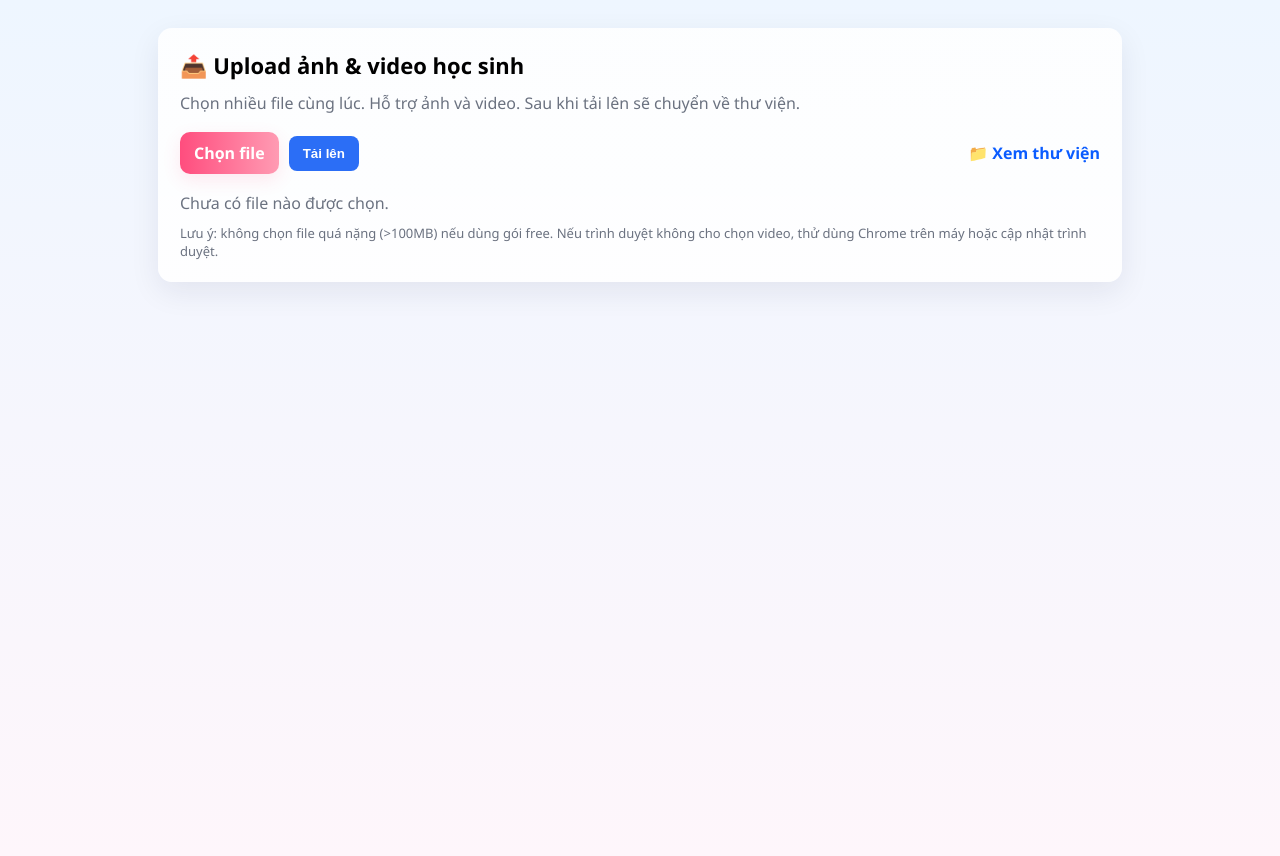
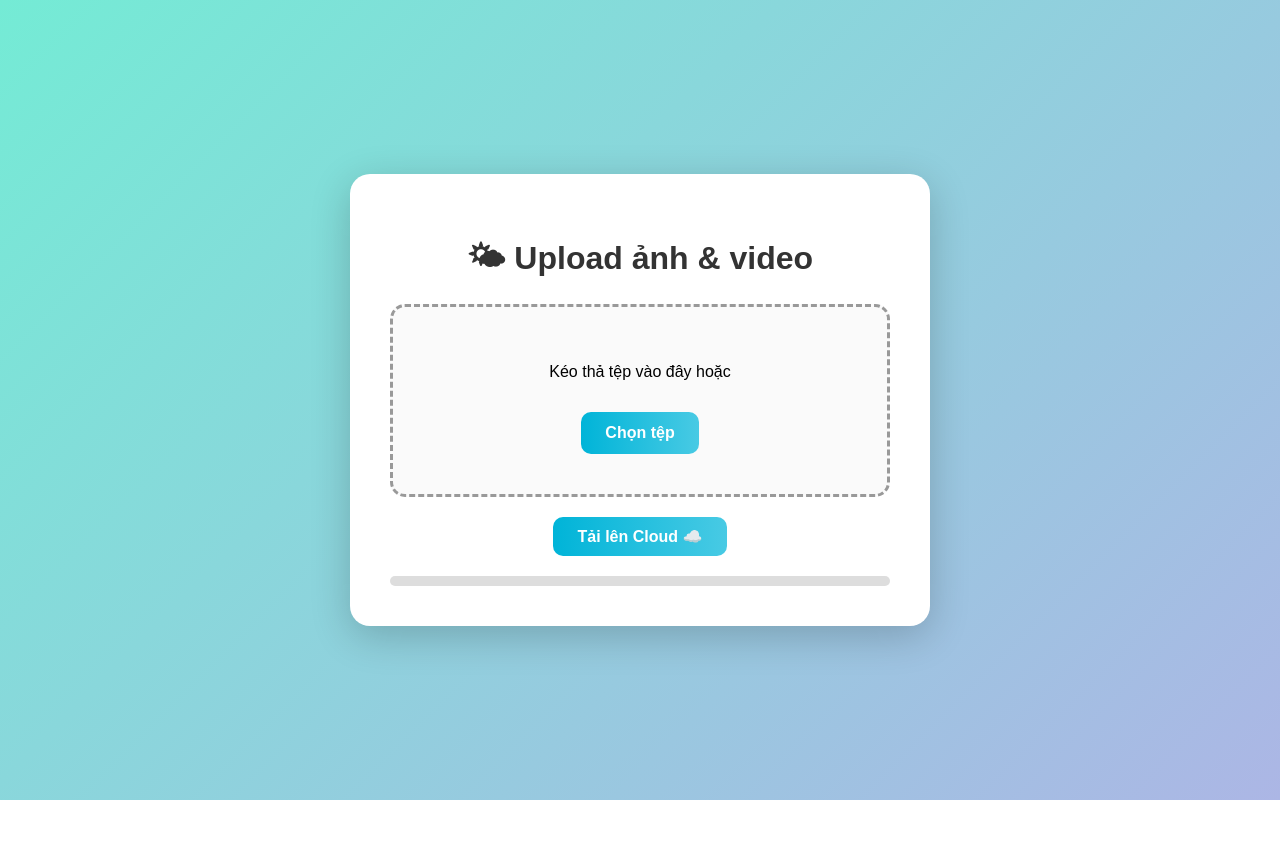
Before and after one commit to billhaha1947/flask-update, a Flask app: page / in a window 1280 px wide. After the commit the page ends 800 px from the top, so only its background shows below. Run offline with Flask 3, Linux system fonts and the light colour scheme.

Commit message:
Update index.html

```diff
--- a/templates/index.html
+++ b/templates/index.html
@@ -1,270 +1,139 @@
 <!DOCTYPE html>
 <html lang="vi">
 <head>
-<meta charset="utf-8" />
-<meta name="viewport" content="width=device-width,initial-scale=1" />
-<title>📤 Upload ảnh & video</title>
+  <meta charset="UTF-8">
+  <meta name="viewport" content="width=device-width,initial-scale=1">
+  <title>🌤 Cloud Upload</title>
   <style>
-  :root {
-    --accent: #ff4d7e;
-    --accent-2: #6ea8fe;
-    --bg: #f3f7ff;
-    --card: #fff;
-    --muted: #6b7280;
+    body {
+      margin: 0;
+      font-family: "Poppins", sans-serif;
+      background: linear-gradient(135deg, #74ebd5, #ACB6E5);
+      min-height: 100vh;
+      display: flex;
+      justify-content: center;
+      align-items: center;
     }
-  body {
-    margin:0;
-    font-family: "Segoe UI", Roboto, Arial;
-    background: linear-gradient(180deg,#eef6ff 0%, #fef6fb 100%);
-    min-height:100vh;
-    display:flex;
-    align-items:flex-start;
-    justify-content:center;
-    padding:28px 12px;
-  }
-  .wrap {
-    width:100%;
-    max-width:920px;
-    background: linear-gradient(180deg, rgba(255,255,255,0.85), rgba(255,255,255,0.9));
-    box-shadow: 0 10px 30px rgba(20,30,60,0.08);
-    border-radius:14px;
-    padding:22px;
+    .container {
+      background: white;
+      border-radius: 20px;
+      padding: 40px;
+      box-shadow: 0 10px 40px rgba(0,0,0,0.2);
+      width: 90%;
+      max-width: 500px;
+      text-align: center;
     }
     h1 {
-    margin:0 0 12px 0;
-    font-size:22px;
-    display:flex; gap:10px; align-items:center;
+      color: #333;
+      margin-bottom: 15px;
     }
-  p.lead { margin: 6px 0 18px; color:var(--muted); }
-
-  .controls {
-    display:flex;
-    gap:10px;
-    flex-wrap:wrap;
-    align-items:center;
-    margin-bottom:16px;
+    .upload-box {
+      border: 3px dashed #999;
+      border-radius: 15px;
+      padding: 40px;
+      background: #fafafa;
+      transition: all 0.3s ease;
     }
-
-  .file-btn {
-    display:inline-block;
-    background: linear-gradient(90deg,var(--accent), #ff9bb3);
-    color:white;
-    padding:10px 14px;
-    border-radius:10px;
-    cursor:pointer;
-    box-shadow: 0 6px 18px rgba(255,77,126,0.12);
-    font-weight:600;
-    text-decoration:none;
+    .upload-box.dragover {
+      border-color: #00b4d8;
+      background: #e0f7fa;
     }
-  .file-list {
-    display:flex;
-    gap:10px;
-    flex-wrap:wrap;
-    align-items:center;
+    input[type=file] {
+      display: none;
     }
-
-  .btn {
-    background:#2b6ef6;
-    color:white;
-    padding:10px 14px;
-    border-radius:8px;
-    border:none;
-    cursor:pointer;
-    font-weight:600;
+    label {
+      background: linear-gradient(90deg, #00b4d8, #48cae4);
+      color: white;
+      padding: 12px 24px;
+      border-radius: 10px;
+      cursor: pointer;
+      font-weight: bold;
+      display: inline-block;
+      margin-top: 15px;
     }
-
-  input[type="file"] { display:none; }
-
-  .preview-grid {
-    display:grid;
-    grid-template-columns: repeat(auto-fill,minmax(150px,1fr));
-    gap:12px;
-    margin-top:18px;
+    button {
+      background: linear-gradient(90deg, #00b4d8, #48cae4);
+      color: white;
+      padding: 10px 25px;
+      border: none;
+      border-radius: 10px;
+      font-size: 16px;
+      font-weight: bold;
+      cursor: pointer;
+      margin-top: 20px;
+      transition: 0.3s;
     }
-
-  .preview {
-    background:var(--card);
-    border-radius:12px;
-    padding:8px;
-    box-shadow:0 6px 14px rgba(20,30,60,0.04);
-    display:flex;
-    flex-direction:column;
-    gap:8px;
-    align-items:center;
+    button:hover {
+      transform: scale(1.05);
     }
-
-  .thumb {
-    width:100%;
-    height:110px;
-    border-radius:8px;
-    background:#f0f4ff;
-    display:flex;
-    align-items:center;
-    justify-content:center;
-    overflow:hidden;
+    .progress {
+      width: 100%;
+      background: #ddd;
+      height: 10px;
+      border-radius: 6px;
+      margin-top: 20px;
+      overflow: hidden;
     }
-
-  .thumb img, .thumb video {
-    width:100%;
-    height:100%;
-    object-fit:cover;
-  }
-
-  .meta {
-    width:100%;
-    display:flex;
-    justify-content:space-between;
-    align-items:center;
-    gap:8px;
-    font-size:13px;
-    color:var(--muted);
-  }
-
-  .progress {
-    width:100%;
-    height:8px;
-    background:#eee;
-    border-radius:6px;
-    overflow:hidden;
-  }
-  .bar {
-    height:100%;
-    width:0%;
-    background: linear-gradient(90deg,var(--accent-2),var(--accent));
-    transition: width .25s linear;
-  }
-
-  .note { color:var(--muted); font-size:13px; margin-top:10px; }
-
-  .nav {
-    display:flex; justify-content:flex-end; gap:8px; margin-top:12px;
-  }
-
-  a.link {
-    text-decoration:none; color:#0b5cff; font-weight:600;
+    .progress-bar {
+      height: 100%;
+      width: 0%;
+      background: linear-gradient(90deg, #00b4d8, #48cae4);
+      transition: width 0.4s;
     }
   </style>
 </head>
 <body>
-  <div class="wrap">
-    <h1>📤 Upload ảnh & video học sinh</h1>
-    <p class="lead">Chọn nhiều file cùng lúc. Hỗ trợ ảnh và video. Sau khi tải lên sẽ chuyển về thư viện.</p>
-
-    <div class="controls">
-      <label class="file-btn" id="chooseBtn">Chọn file</label>
-      <input id="fileInput" type="file" name="files[]" multiple accept="image/*,video/*">
-
-      <button class="btn" id="startUpload">Tải lên</button>
-
-      <div style="flex:1"></div>
-
-      <a class="link" href="/gallery">📁 Xem thư viện</a>
+  <div class="container">
+    <h1>🌤 Upload ảnh & video</h1>
+    <form id="uploadForm" enctype="multipart/form-data">
+      <div id="dropZone" class="upload-box">
+        <p>Kéo thả tệp vào đây hoặc</p>
+        <label for="fileInput">Chọn tệp</label>
+        <input type="file" id="fileInput" name="files[]" multiple accept="image/*,video/*">
       </div>
-
-    <div id="preview" class="preview-grid" aria-live="polite"></div>
-
-    <div class="note">Lưu ý: không chọn file quá nặng (>100MB) nếu dùng gói free. Nếu trình duyệt không cho chọn video, thử dùng Chrome trên máy hoặc cập nhật trình duyệt.</div>
+      <button type="submit">Tải lên Cloud ☁️</button>
+      <div class="progress"><div class="progress-bar" id="progressBar"></div></div>
+    </form>
   </div>
 
   <script>
+  const form = document.getElementById('uploadForm');
   const fileInput = document.getElementById('fileInput');
-const chooseBtn = document.getElementById('chooseBtn');
-const preview = document.getElementById('preview');
-const startUpload = document.getElementById('startUpload');
+  const dropZone = document.getElementById('dropZone');
+  const progressBar = document.getElementById('progressBar');
 
-chooseBtn.addEventListener('click', ()=> fileInput.click());
-
-let filesSelected = [];
-
-fileInput.addEventListener('change', (e)=> {
-  filesSelected = Array.from(e.target.files || []);
-  renderPreviews();
+  dropZone.addEventListener('dragover', e => {
+    e.preventDefault();
+    dropZone.classList.add('dragover');
+  });
+  dropZone.addEventListener('dragleave', () => dropZone.classList.remove('dragover'));
+  dropZone.addEventListener('drop', e => {
+    e.preventDefault();
+    dropZone.classList.remove('dragover');
+    fileInput.files = e.dataTransfer.files;
   });
 
-function renderPreviews(){
-  preview.innerHTML = '';
-  if(filesSelected.length === 0){
-    preview.innerHTML = `<div style="grid-column:1/-1;color:var(--muted)">Chưa có file nào được chọn.</div>`;
-    return;
-  }
-
-  filesSelected.forEach((f, idx) => {
-    const url = URL.createObjectURL(f);
-    const isVideo = f.type.startsWith('video/');
-    const card = document.createElement('div');
-    card.className = 'preview';
-    card.innerHTML = `
-      <div class="thumb">${ isVideo ? `<video muted src="${url}"></video>` : `<img src="${url}">` }</div>
-      <div class="meta">
-        <div style="min-width:0;flex:1;overflow:hidden;text-overflow:ellipsis;white-space:nowrap">${f.name}</div>
-        <div style="color:var(--muted);font-size:12px">${(f.size/1024/1024).toFixed(1)}MB</div>
-      </div>
-      <div class="progress" aria-hidden="true"><div class="bar" id="bar-${idx}"></div></div>
-    `;
-    preview.appendChild(card);
-  });
-}
-
-async function uploadFiles(){
-  if(filesSelected.length === 0){
-    alert('Chưa chọn file nào!');
-    return;
-  }
-
-  startUpload.disabled = true;
-  startUpload.textContent = 'Đang tải...';
-
-  for(let i=0;i<filesSelected.length;i++){
-    const f = filesSelected[i];
-    await uploadSingle(f, i);
-  }
-
-  // xong -> chuyển trang thư viện
-  window.location.href = '/gallery';
-}
-
-function uploadSingle(file, idx){
-  return new Promise((resolve, reject) => {
-    const form = new FormData();
-    // server của mày chờ "files[]", nhưng để gửi từng file vẫn dùng same name
-    form.append('files[]', file);
+  form.addEventListener('submit', e => {
+    e.preventDefault();
+    const files = fileInput.files;
+    if (!files.length) return alert('Chưa chọn tệp nào!');
+    const formData = new FormData();
+    for (let f of files) formData.append('files[]', f);
 
     const xhr = new XMLHttpRequest();
-    xhr.open('POST','/upload',true);
-
-    xhr.upload.onprogress = (e) => {
-      if(e.lengthComputable){
-        const pct = Math.round(e.loaded / e.total * 100);
-        const bar = document.getElementById(`bar-${idx}`);
-        if(bar) bar.style.width = pct + '%';
+    xhr.open('POST', '/upload', true);
+    xhr.upload.onprogress = e => {
+      if (e.lengthComputable) {
+        const percent = (e.loaded / e.total) * 100;
+        progressBar.style.width = percent + '%';
       }
     };
-
     xhr.onload = () => {
-      if(xhr.status >= 200 && xhr.status < 300){
-        resolve(xhr.responseText);
-      } else {
-        alert('Upload lỗi file: ' + file.name + ' — status ' + xhr.status);
-        resolve(null); // tiếp tục file khác
-      }
+      if (xhr.status === 200) window.location.href = '/gallery';
+      else alert('Lỗi tải lên!');
     };
-
-    xhr.onerror = () => {
-      alert('Lỗi mạng khi upload ' + file.name);
-      resolve(null);
-    };
-
-    xhr.send(form);
+    xhr.send(formData);
   });
-}
-
-startUpload.addEventListener('click', uploadFiles);
-
-// keyboard accessibility: Enter on chooseBtn
-chooseBtn.addEventListener('keyup', (e)=> { if(e.key==='Enter') fileInput.click(); });
-
-// initial empty preview
-renderPreviews();
   </script>
 </body>
 </html>
```
Lines whose indentation alone changed are shown as unchanged.
